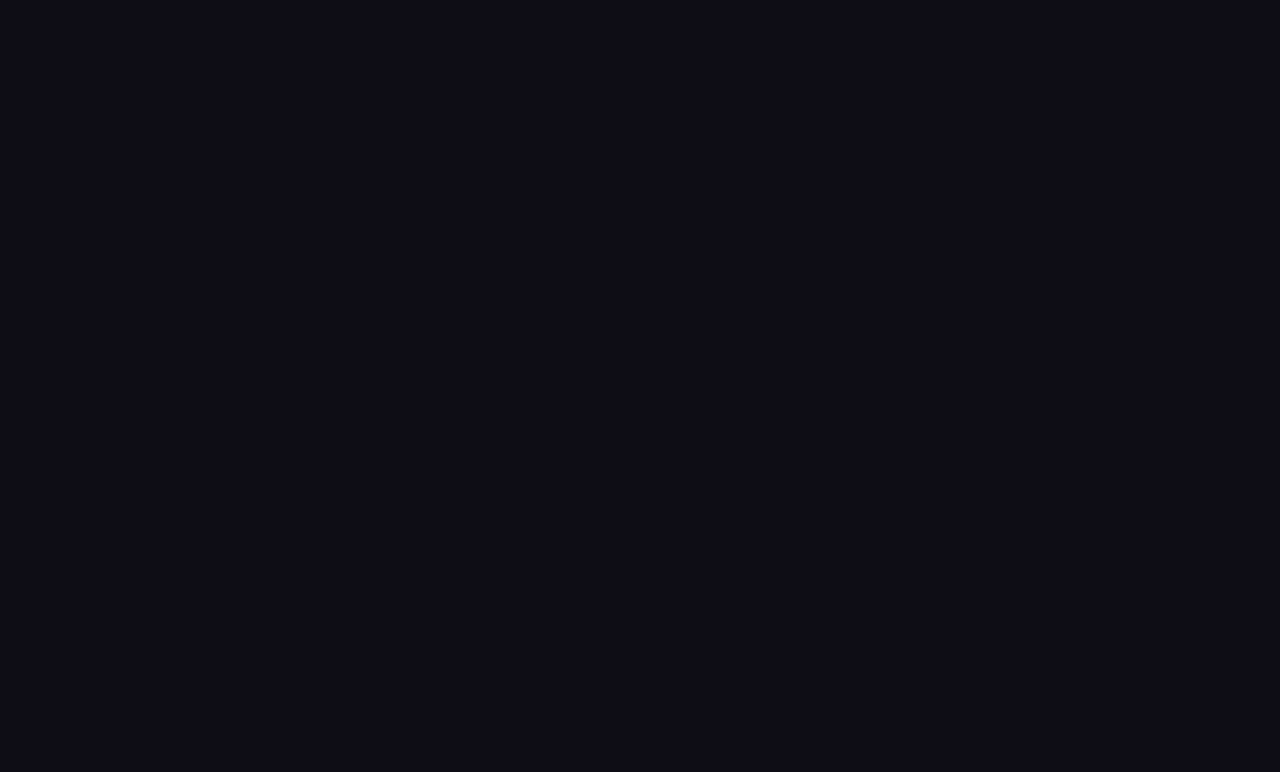
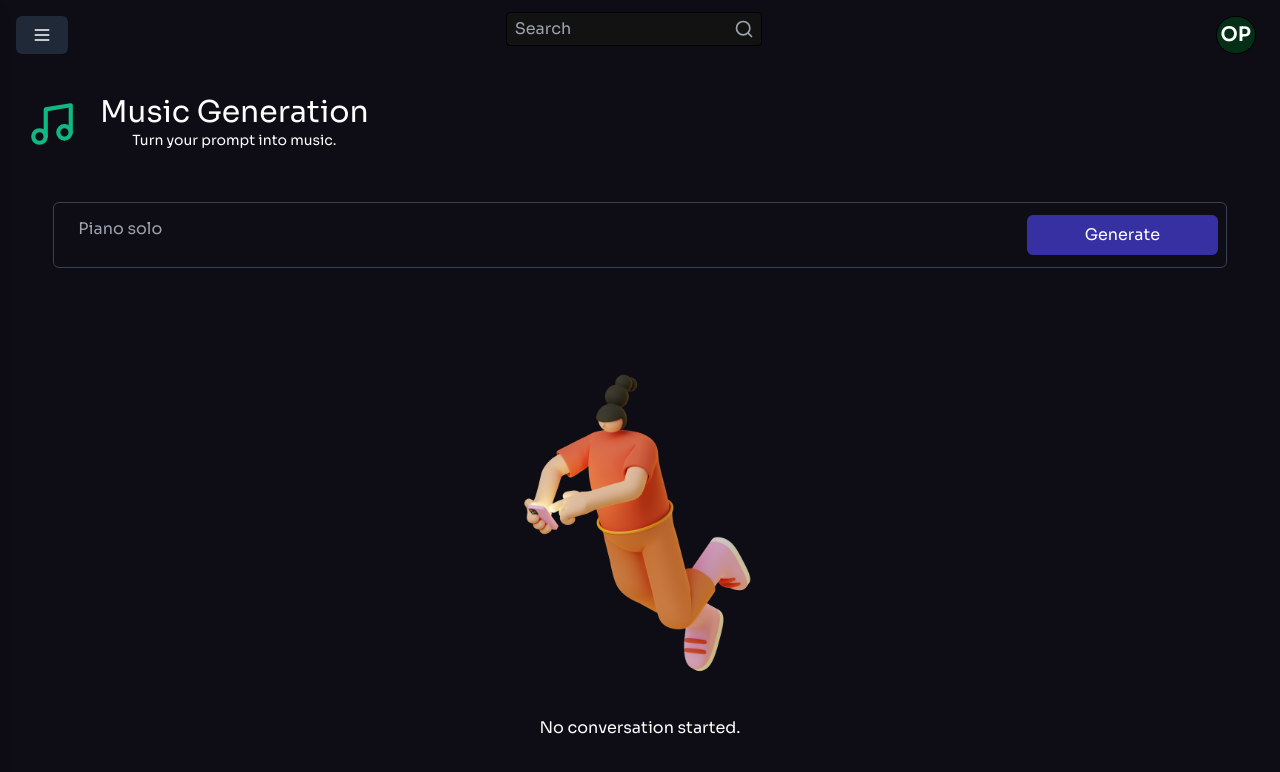
Before and after one commit to oyenolaphilipinc/brainwave, a React (Vite) app: page /music in a window 1280 px wide. Before the commit this address had no page. Shown: the top 772 px of the page. Built offline with nearby package versions, Linux system fonts and the light colour scheme.

Commit message:
Music Generation done

```diff
--- a/src/components/dashboard/Music.jsx
+++ b/src/components/dashboard/Music.jsx
@@ -5,7 +5,7 @@ import Sidebar from './Sidebar';
 import { Menu, Search, Code, ImageIcon, MessageSquare, Music, Settings, VideoIcon, UserRoundX, LogOut, ArrowRight } from "lucide-react";
 import empty from "../../assets/empty.png"
 
-const Music = () => {
+const MusicHome = () => {
   const [isOpen, setIsOpen] = useState(false);
   const [toggle, setToggle] = useState(false);
 
@@ -51,16 +51,16 @@ const Music = () => {
         <div className="mt-10">
             <div className="flex ml-3">
                 <div className="mb-12">
-                    <MessageSquare className="h-15 w-20 mr-2 md:mr-0 text-violet-500 border px-3 py-1 rounded-md border-[#0e0d15]"/>
+                    <Music className="h-15 w-20 mr-2 md:mr-0 text-emerald-500 border px-3 py-1 rounded-md border-[#0e0d15]"/>
                     </div>
                     <div>
-                    <h1 className="flex text-3xl ml-1 md:ml-2 md:text-3xl">Conversation</h1>
-                    <p className="text-center text-lg md:text-sm md:ml-2">Our most advanced conversation model.</p>
+                    <h1 className="flex text-3xl ml-1 md:ml-2 md:text-3xl">Music Generation</h1>
+                    <p className="text-center text-lg md:text-sm md:ml-2">Turn your prompt into music.</p>
                 </div>
             </div>
             <div>
                 <div className="border w-11/12 px-2 mx-auto py-3 border-gray-700 rounded-md md:flex">
-                    <input type="text" placeholder="How do i calculate the radius of a circle" className="w-full outline-none border-r-none pl-2 md:pl-4 mb-3 bg-[#0e0d15]"/><br/>
+                    <input type="text" placeholder="Piano solo" className="w-full outline-none border-r-none pl-2 md:pl-4 mb-3 bg-[#0e0d15]"/><br/>
                     <button className="w-full border px-3 py-2 bg-indigo-800 border-none rounded-md md:w-56">Generate</button>
                 </div>
             </div>
@@ -75,4 +75,4 @@ const Music = () => {
   );
 };
 
-export default Music;
+export default MusicHome;
--- a/src/main.jsx
+++ b/src/main.jsx
@@ -10,6 +10,7 @@ import DashboardHome from "./components/dashboard/Home.jsx";
 import Conversation from "./components/dashboard/Conversation";
 import Image from "./components/dashboard/Image";
 import CodeHome from "./components/dashboard/Code";
+import MusicHome from "./components/dashboard/Music";
 
 ReactDOM.createRoot(document.getElementById("root")).render(
   <React.StrictMode>
@@ -22,6 +23,7 @@ ReactDOM.createRoot(document.getElementById("root")).render(
         <Route path="/conversation" element={<Conversation />} />
         <Route path="/image" element={<Image />} />
         <Route path="/code" element={<CodeHome />} />
+        <Route path="/music" element={<MusicHome />} />
       </Routes>
     </Router>
   </React.StrictMode>
```
